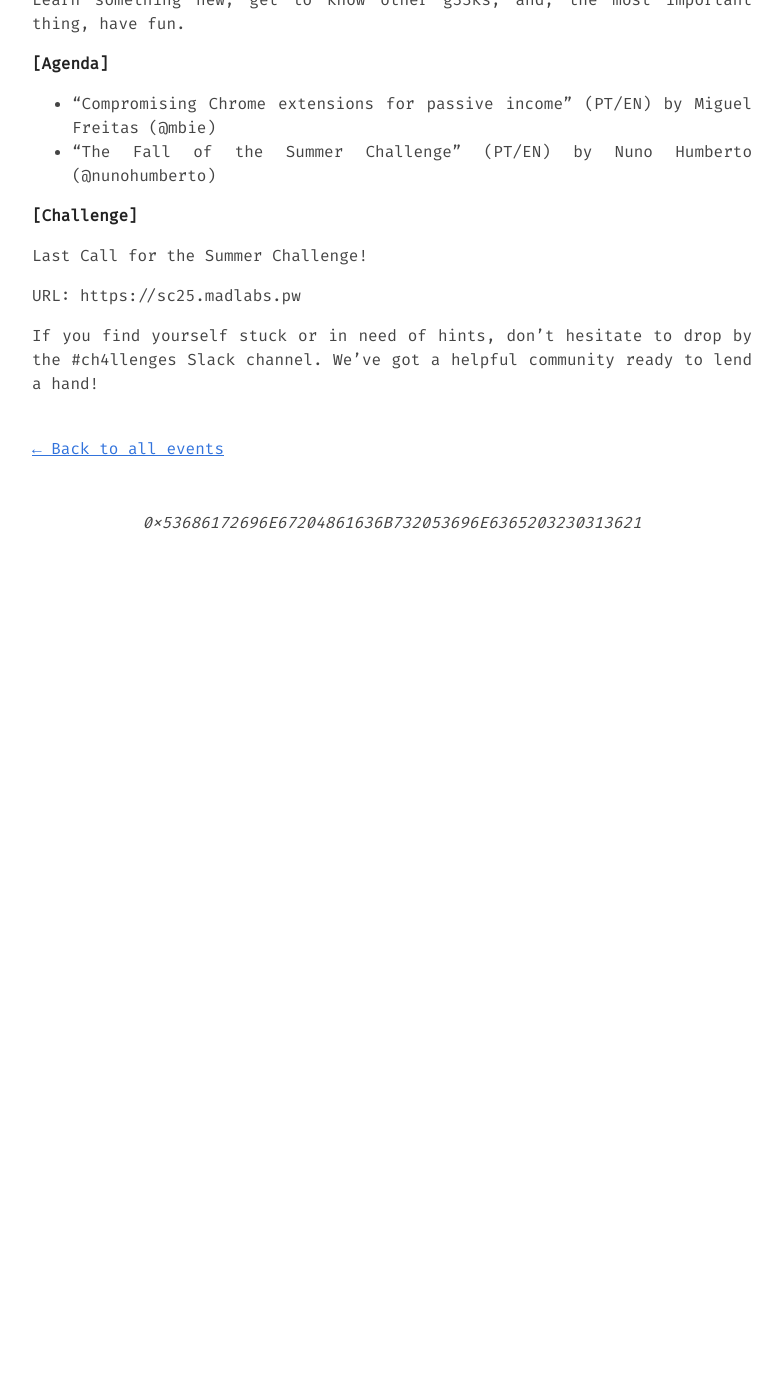
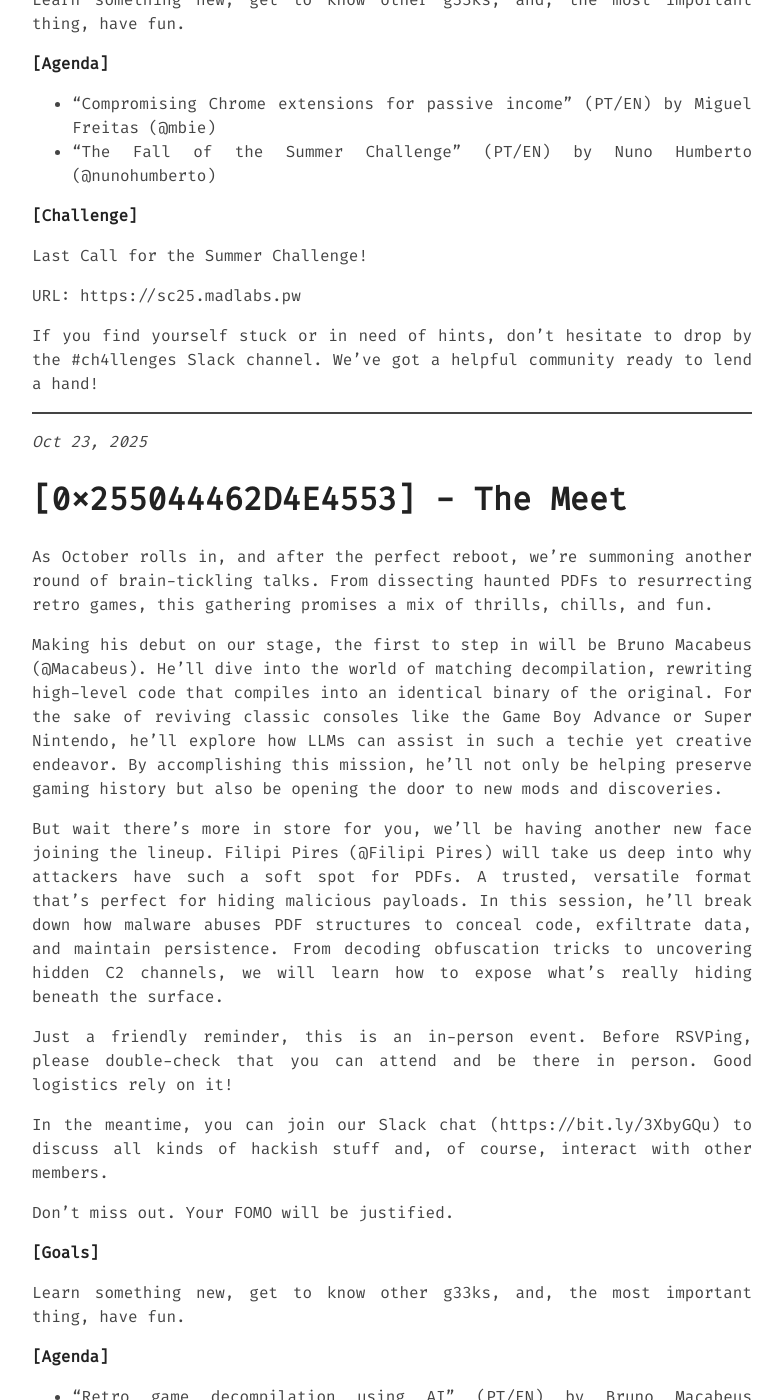
Before and after one commit to 0xOPOSEC/0xOPOSEC.github.io, a Jekyll site: the page built from _posts/2025-01-01-events25.md, in a window 1280 px wide and 1400 px high, scrolled down 9034 px. Shown: the whole window, without its empty margins (248-1031 px from the left). Built offline with Jekyll 4.4.1, drawn with Linux system fonts in a browser that asks for light colours; before the commit the page ends 9664 px from its top, so only the background shows below that; some of the changed text lies outside the part shown.

Commit message:
Add [0x255044462D4E4553] The Meet Event

```diff
--- a/_posts/2025-01-01-events25.md
+++ b/_posts/2025-01-01-events25.md
@@ -243,3 +243,35 @@ Last Call for the Summer Challenge!
 URL: https://sc25.madlabs.pw
 
 If you find yourself stuck or in need of hints, don’t hesitate to drop by the #ch4llenges Slack channel. We’ve got a helpful community ready to lend a hand!
+
+
+---------
+_Oct 23, 2025_
+# [0x255044462D4E4553] - The Meet
+
+As October rolls in, and after the perfect reboot, we're summoning another round of brain-tickling talks. From dissecting haunted PDFs to resurrecting retro games, this gathering promises a mix of thrills, chills, and fun.
+
+Making his debut on our stage, the first to step in will be Bruno Macabeus (@Macabeus). He'll dive into the world of matching decompilation, rewriting high-level code that compiles into an identical binary of the original. For the sake of reviving classic consoles like the Game Boy Advance or Super Nintendo, he'll explore how LLMs can assist in such a techie yet creative endeavor. By accomplishing this mission, he'll not only be helping preserve gaming history but also be opening the door to new mods and discoveries.
+
+But wait there's more in store for you, we'll be having another new face joining the lineup. Filipi Pires (@Filipi Pires) will take us deep into why attackers have such a soft spot for PDFs. A trusted, versatile format that's perfect for hiding malicious payloads. In this session, he'll break down how malware abuses PDF structures to conceal code, exfiltrate data, and maintain persistence. From decoding obfuscation tricks to uncovering hidden C2 channels, we will learn how to expose what's really hiding beneath the surface.
+
+Just a friendly reminder, this is an in-person event. Before RSVPing, please double-check that you can attend and be there in person. Good logistics rely on it!
+
+In the meantime, you can join our Slack chat (https://bit.ly/3XbyGQu) to discuss all kinds of hackish stuff and, of course, interact with other members.
+
+Don't miss out. Your FOMO will be justified.
+
+**\[Goals\]**
+
+Learn something new, get to know other g33ks, and, the most important thing, have fun.
+
+**\[Agenda\]**
+
+- "Retro game decompilation using AI" (PT/EN) by Bruno Macabeus (@Macabeus)
+- "Inside the PDF: Dissecting Structures and Tactics" (PT/EN) by Filipi Pires (@Filipi Pires)
+
+**\[Challenge\]**
+
+The spirits of forgotten templates roam this site, some whispers hint that you can bend reality if you speak their language. Dare you try to command the shadows? Beware, what you inject may stare back at you...
+
+Ping (@)SiMpS0N with the flag and have fun!
```
